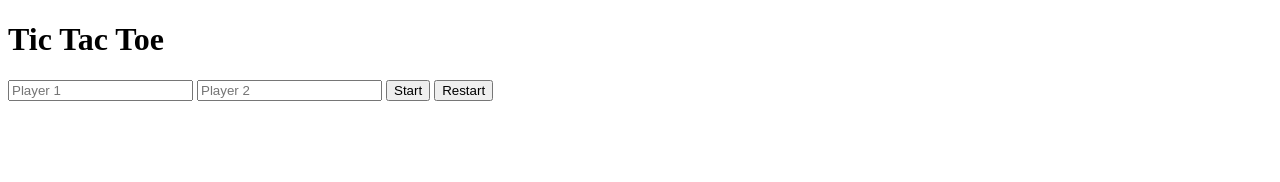
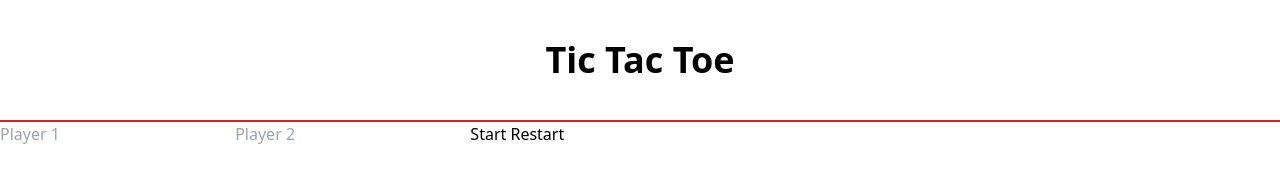
Before and after one commit to wcia013twe/tic-tac-toe, a website: page src/index.html in a window 1280 px wide. Drawn offline with Linux system fonts and the light colour scheme.

Commit message:
updating tailwind

```diff
--- /dev/null
+++ b/package.json
@@ -0,0 +1,5 @@
+{
+  "devDependencies": {
+    "tailwindcss": "^3.4.10"
+  }
+}
--- a/src/game.js
+++ b/src/game.js
@@ -4,7 +4,7 @@ const Gameboard = (() => {
     const render = () => {
         let boardHTML = "";
         gameboard.forEach((square, index) => {
-            boardHTML += `<div class="square w-10 h-10 flex items-center justify-center border" id="square-${index}">${square}</div>`;
+            boardHTML += `<div class="square bg-green-300 w-16 h-16 min-h-full flex items-center justify-center border-2 border-gray-400 rounded-lg shadow-md hover:bg-green-400 transition-colors" id="square-${index}">${square}</div>`;
         })
         document.querySelector(`#gameboard`).innerHTML = boardHTML;
     }
--- a/src/index.html
+++ b/src/index.html
@@ -7,8 +7,8 @@
   <title>Tic Tac Toe</title>
 </head>
 <body>
-  <h1 class="w-20">Tic Tac Toe</h1>
-    <div id="gameboard" class="grid grid-cols-3 gap-1 p-4"></div>
+  <h1 class="text-center font-bold text-4xl my-10">Tic Tac Toe</h1>
+    <div id="gameboard" class="grid grid-cols-3 border border-red-600" styles="width: 50vw"></div>
     <div id="controls">
         <input type="text" id="player1" placeholder="Player 1" />
         <input type="text" id="player2" placeholder="Player 2" />
--- /dev/null
+++ b/tailwind.config.js
@@ -0,0 +1,8 @@
+/** @type {import('tailwindcss').Config} */
+module.exports = {
+  content: ["./src/**/*.{html,js}"],
+  theme: {
+    extend: {},
+  },
+  plugins: [],
+}
```
Also changed, not shown: src/output.css, 1 other file.
